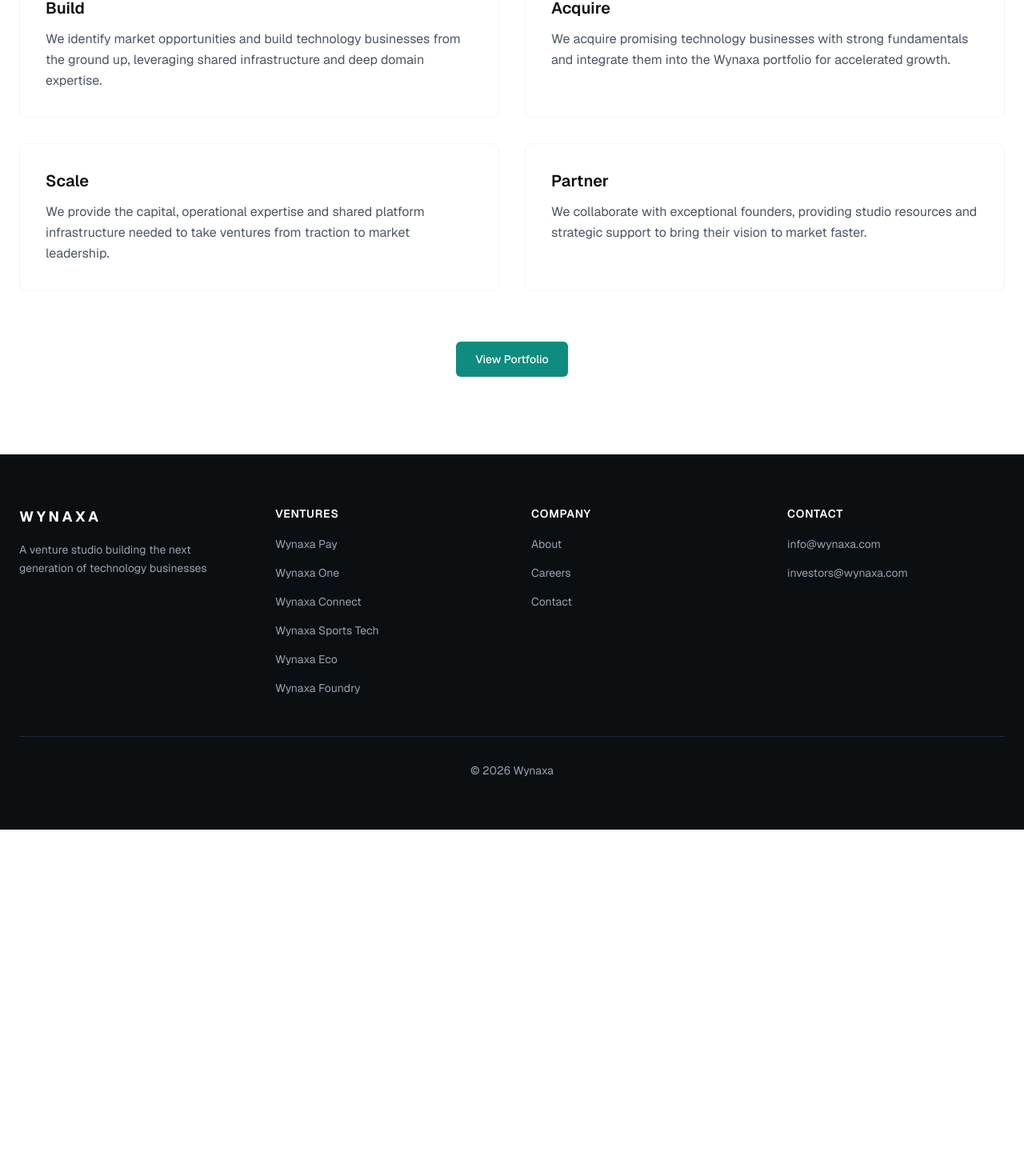
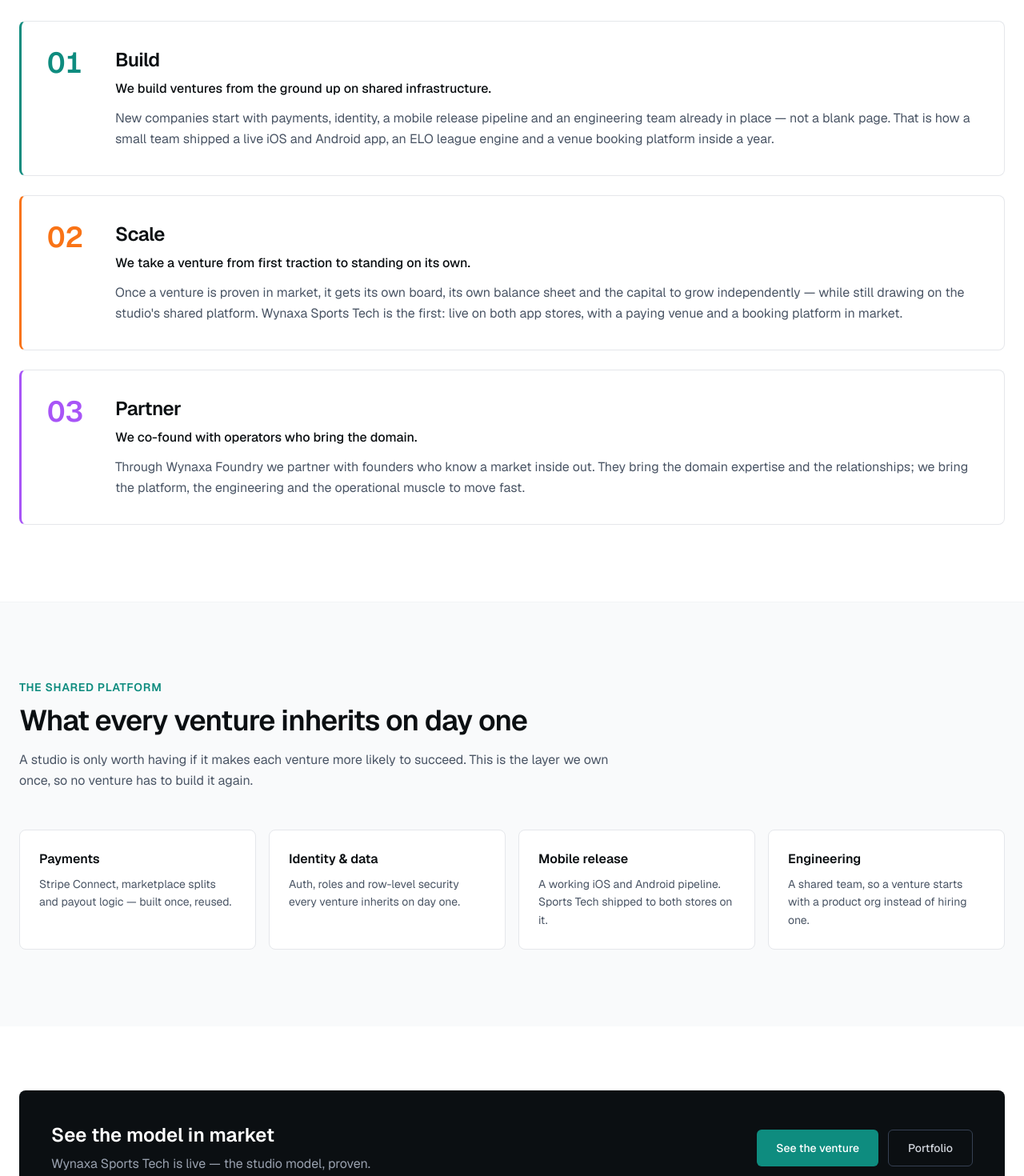
Before and after one commit to WYNAXA/Wynaxa, a Next.js app: page /ventures in a window 1280 px wide. Shown: the part 658-2128 px from the top of the page at 80% size. Before the commit the page ends 1695 px from the top, so only its background shows below. Built offline with nearby package versions, Linux system fonts and the light colour scheme.

Commit message:
Ventures: three numbered stages, capability proof, remove acquire

```diff
--- a/app/ventures/page.tsx
+++ b/app/ventures/page.tsx
@@ -4,65 +4,162 @@
 export const metadata: Metadata = {
   title: "Ventures — Wynaxa",
   description:
-    "How Wynaxa builds, acquires, scales and partners to create enduring technology businesses.",
+    "How Wynaxa builds, scales and partners to create technology businesses — and the shared platform that makes each one faster.",
 };
 
-const pillars = [
+/* Build -> Scale -> Partner is a real sequence, so it is numbered.
+ * Each stage carries a concrete proof point, not abstract studio-speak. */
+const stages = [
   {
+    n: "01",
     title: "Build",
-    description:
-      "We identify market opportunities and build technology businesses from the ground up, leveraging shared infrastructure and deep domain expertise.",
+    accent: "#0E8C7F",
+    lead: "We build ventures from the ground up on shared infrastructure.",
+    body: "New companies start with payments, identity, a mobile release pipeline and an engineering team already in place — not a blank page. That is how a small team shipped a live iOS and Android app, an ELO league engine and a venue booking platform inside a year.",
   },
   {
-    title: "Acquire",
-    description:
-      "We acquire promising technology businesses with strong fundamentals and integrate them into the Wynaxa portfolio for accelerated growth.",
+    n: "02",
+    title: "Scale",
+    accent: "#F97316",
+    lead: "We take a venture from first traction to standing on its own.",
+    body: "Once a venture is proven in market, it gets its own board, its own balance sheet and the capital to grow independently — while still drawing on the studio's shared platform. Wynaxa Sports Tech is the first: live on both app stores, with a paying venue and a booking platform in market.",
   },
   {
-    title: "Scale",
-    description:
-      "We provide the capital, operational expertise and shared platform infrastructure needed to take ventures from traction to market leadership.",
+    n: "03",
+    title: "Partner",
+    accent: "#A855F7",
+    lead: "We co-found with operators who bring the domain.",
+    body: "Through Wynaxa Foundry we partner with founders who know a market inside out. They bring the domain expertise and the relationships; we bring the platform, the engineering and the operational muscle to move fast.",
+  },
+];
+
+const CAPABILITIES = [
+  {
+    title: "Payments",
+    body: "Stripe Connect, marketplace splits and payout logic — built once, reused.",
   },
   {
-    title: "Partner",
-    description:
-      "We collaborate with exceptional founders, providing studio resources and strategic support to bring their vision to market faster.",
+    title: "Identity & data",
+    body: "Auth, roles and row-level security every venture inherits on day one.",
+  },
+  {
+    title: "Mobile release",
+    body: "A working iOS and Android pipeline. Sports Tech shipped to both stores on it.",
+  },
+  {
+    title: "Engineering",
+    body: "A shared team, so a venture starts with a product org instead of hiring one.",
   },
 ];
 
 export default function VenturesPage() {
   return (
     <>
+      {/* --------------------------------------------------------------- HERO */}
       <section className="bg-[#0B0F12]">
         <div className="mx-auto max-w-7xl px-6 py-28 sm:py-36">
-          <h1 className="max-w-3xl text-4xl font-semibold leading-tight tracking-tight text-white sm:text-5xl">
-            Our Venture Studio Model
+          <p className="text-sm font-semibold uppercase tracking-wider text-[#0E8C7F]">
+            The Studio Model
+          </p>
+          <h1 className="mt-3 max-w-3xl text-4xl font-semibold leading-tight tracking-tight text-white sm:text-5xl">
+            Build one venture properly. Then reuse everything.
           </h1>
           <p className="mt-6 max-w-2xl text-lg leading-relaxed text-gray-400">
-            Wynaxa creates, acquires and scales technology businesses. Our
-            studio model centralises the expertise, infrastructure and capital
-            that new ventures need to succeed.
+            Wynaxa builds, scales and partners on technology companies. The
+            studio owns the hard, shared parts once — so each venture moves
+            faster than it could alone.
           </p>
         </div>
       </section>
 
+      {/* ------------------------------------------------------------- STAGES */}
       <section className="bg-white">
         <div className="mx-auto max-w-7xl px-6 py-24">
-          <div className="grid gap-8 sm:grid-cols-2">
-            {pillars.map((p) => (
-              <div key={p.title} className="rounded-lg border border-gray-100 p-8">
-                <h2 className="text-xl font-semibold text-[#0B0F12]">{p.title}</h2>
-                <p className="mt-3 leading-relaxed text-gray-600">{p.description}</p>
+          <div className="space-y-6">
+            {stages.map((s) => (
+              <div
+                key={s.n}
+                className="grid gap-6 rounded-lg border border-gray-200 bg-white p-8 sm:grid-cols-[auto_1fr] sm:gap-10"
+                style={{ borderLeftWidth: "3px", borderLeftColor: s.accent }}
+              >
+                <div
+                  className="text-4xl font-semibold tabular-nums"
+                  style={{ color: s.accent }}
+                >
+                  {s.n}
+                </div>
+                <div>
+                  <h2 className="text-2xl font-semibold tracking-tight text-[#0B0F12]">
+                    {s.title}
+                  </h2>
+                  <p className="mt-2 font-medium text-[#0B0F12]">{s.lead}</p>
+                  <p className="mt-3 leading-relaxed text-gray-600">{s.body}</p>
+                </div>
               </div>
             ))}
           </div>
-          <div className="mt-16 text-center">
-            <Link
-              href="/portfolio"
-              className="inline-flex items-center justify-center rounded-md bg-[#0E8C7F] px-6 py-3 text-sm font-medium text-white transition-colors hover:bg-[#0a7269]"
-            >
-              View Portfolio
-            </Link>
+        </div>
+      </section>
+
+      {/* ------------------------------------------------------- CAPABILITIES */}
+      <section className="border-t border-gray-100 bg-gray-50">
+        <div className="mx-auto max-w-7xl px-6 py-24">
+          <div className="max-w-3xl">
+            <p className="text-sm font-semibold uppercase tracking-wider text-[#0E8C7F]">
+              The shared platform
+            </p>
+            <h2 className="mt-3 text-3xl font-semibold tracking-tight text-[#0B0F12] sm:text-4xl">
+              What every venture inherits on day one
+            </h2>
+            <p className="mt-4 leading-relaxed text-gray-600">
+              A studio is only worth having if it makes each venture more likely
+              to succeed. This is the layer we own once, so no venture has to
+              build it again.
+            </p>
+          </div>
+
+          <div className="mt-12 grid gap-4 sm:grid-cols-2 lg:grid-cols-4">
+            {CAPABILITIES.map((cap) => (
+              <div
+                key={cap.title}
+                className="rounded-lg border border-gray-200 bg-white p-6"
+              >
+                <h3 className="font-semibold text-[#0B0F12]">{cap.title}</h3>
+                <p className="mt-2 text-sm leading-relaxed text-gray-600">
+                  {cap.body}
+                </p>
+              </div>
+            ))}
+          </div>
+        </div>
+      </section>
+
+      {/* ---------------------------------------------------------------- CTA */}
+      <section className="bg-white">
+        <div className="mx-auto max-w-7xl px-6 py-20">
+          <div className="flex flex-col items-start justify-between gap-6 rounded-lg bg-[#0B0F12] p-10 sm:flex-row sm:items-center">
+            <div>
+              <h2 className="text-2xl font-semibold text-white">
+                See the model in market
+              </h2>
+              <p className="mt-2 max-w-xl text-gray-400">
+                Wynaxa Sports Tech is live — the studio model, proven.
+              </p>
+            </div>
+            <div className="flex flex-shrink-0 gap-3">
+              <Link
+                href="/sports-tech"
+                className="inline-flex items-center justify-center rounded-md bg-[#0E8C7F] px-6 py-3 text-sm font-medium text-white transition-colors hover:bg-[#0a7269]"
+              >
+                See the venture
+              </Link>
+              <Link
+                href="/portfolio"
+                className="inline-flex items-center justify-center rounded-md border border-gray-700 px-6 py-3 text-sm font-medium text-gray-300 transition-colors hover:border-gray-500 hover:text-white"
+              >
+                Portfolio
+              </Link>
+            </div>
           </div>
         </div>
       </section>
```
